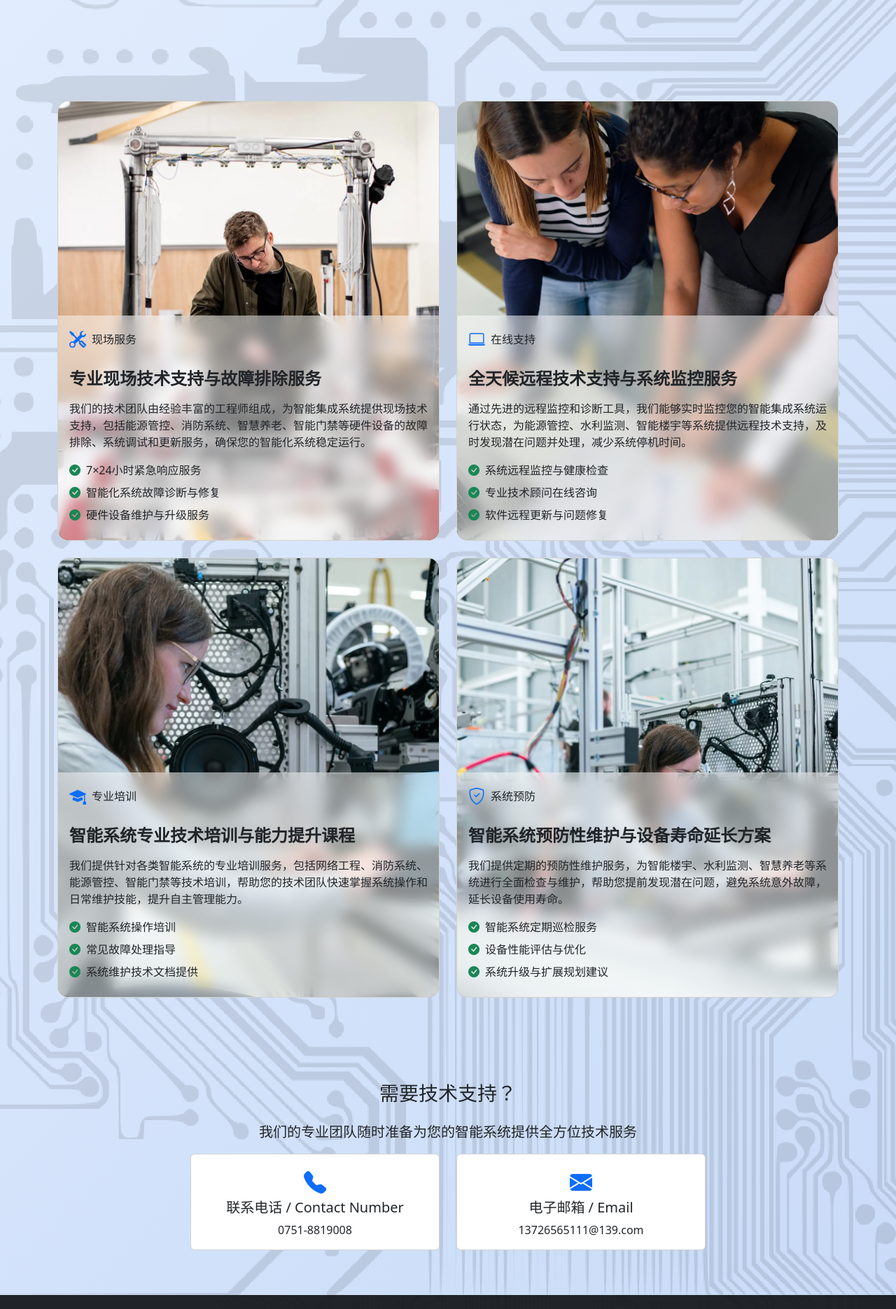
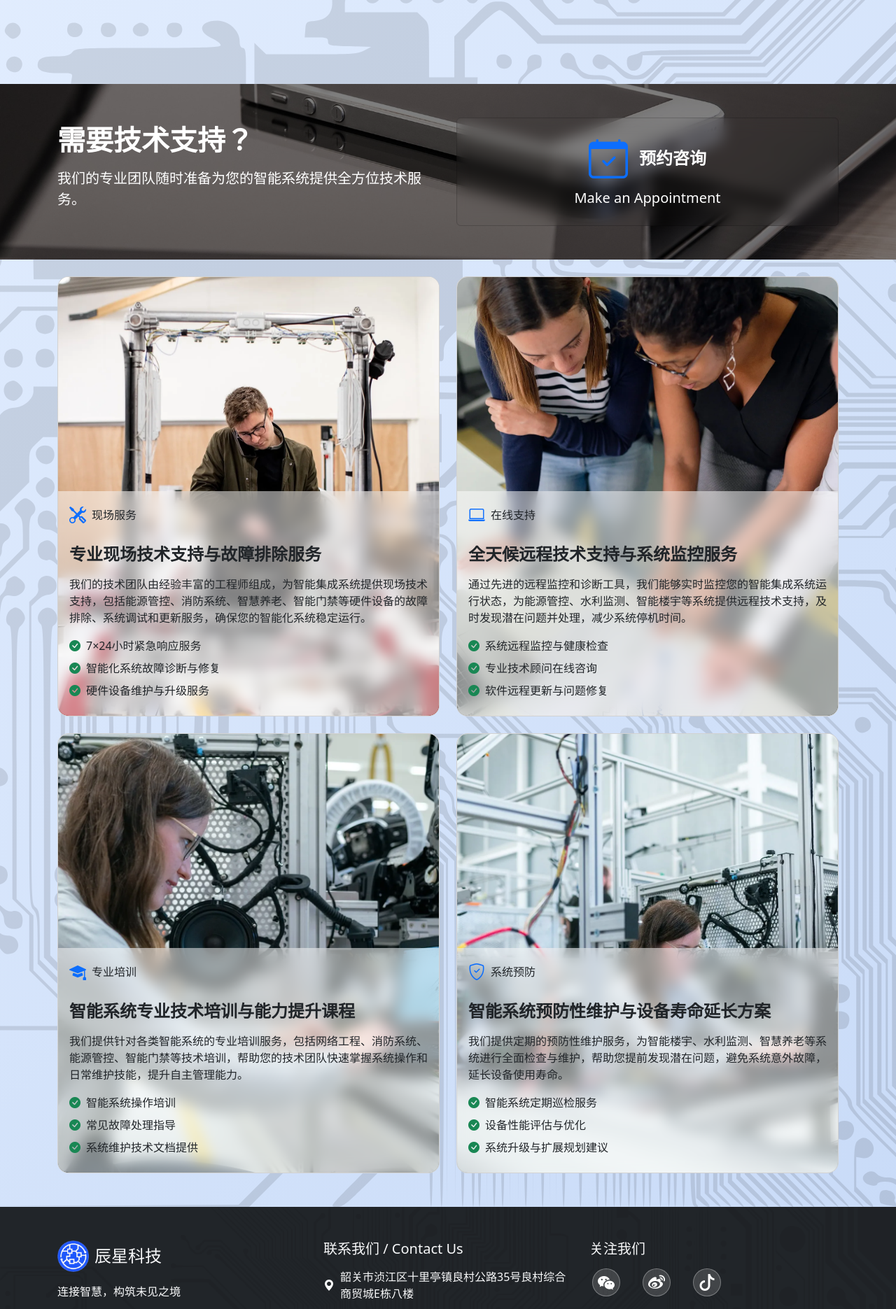
Before and after one commit to HuaHua-Technophile/ChenXingWeb, a Vue app: page /tech-support in a window 1280 px wide. Shown: the part 680-2551 px from the top of the page at 70% size. Built offline with nearby package versions, Linux system fonts and the light colour scheme.

Commit message:
新增联系信息组件，更新样式以调整背景透明度，添加技术支持视图中的联系信息，更新关于我们和首页视图以包含新组件，新增背景图片。

```diff
--- a/components.d.ts
+++ b/components.d.ts
@@ -8,6 +8,7 @@ export {}
 /* prettier-ignore */
 declare module 'vue' {
   export interface GlobalComponents {
+    ContactInfoSection: typeof import('./src/components/ContactInfoSection.vue')['default']
     ElImage: typeof import('element-plus/es')['ElImage']
     Footer: typeof import('./src/components/Footer.vue')['default']
     Header: typeof import('./src/components/Header.vue')['default']
--- a/src/assets/main.scss
+++ b/src/assets/main.scss
@@ -74,7 +74,7 @@ html {
     left: 0;
     right: 0;
     bottom: 0;
-    background-color: rgba(var(--bs-body-bg-rgb), 0.3);
+    background-color: rgba(var(--bs-body-bg-rgb), 0.4);
     z-index: 0;
   }
 }
--- /dev/null
+++ b/src/components/ContactInfoSection.vue
@@ -0,0 +1,50 @@
+<template>
+  <section
+    class="py-4 py-md-5 position-relative overflow-hidden"
+    style="
+      background-image: url('/images/technology-6801334_1920.jpg');
+      background-size: cover;
+      background-position: center;
+    "
+    data-aos="fade-left"
+  >
+    <div class="position-absolute top-0 start-0 w-100 h-100 bg-black bg-opacity-50"></div>
+    <div class="container position-relative" style="z-index: 1">
+      <div class="row align-items-center">
+        <div class="col-lg-6 text-white mb-2 mb-lg-0" data-aos="fade-up">
+          <h3 class="mb-3 fw-bold display-6">需要技术支持？</h3>
+          <p class="lead">我们的专业团队随时准备为您的智能系统提供全方位技术服务。</p>
+        </div>
+        <div class="col-lg-6">
+          <div
+            class="card bg-transparent blur-10 hover-up transition-500 overflow-hidden cursor-pointer"
+            @click="goToContact"
+            data-aos="fade-up"
+            data-aos-delay="200"
+          >
+            <div
+              class="card-body text-white d-flex flex-column justify-content-center align-items-center p-2 p-md-4"
+            >
+              <div class="d-flex align-items-center mb-2">
+                <i class="bi bi-calendar-check display-4 text-primary me-3"></i>
+                <h4 class="fw-bold mb-0">预约咨询</h4>
+              </div>
+              <p class="lead mb-0">Make an Appointment</p>
+            </div>
+          </div>
+        </div>
+      </div>
+    </div>
+  </section>
+</template>
+
+<script setup lang="ts">
+import { useRouter } from 'vue-router'
+
+const router = useRouter()
+
+// 跳转到联系我们页面
+const goToContact = () => {
+  router.push('/contact')
+}
+</script>
--- a/src/views/AboutView.vue
+++ b/src/views/AboutView.vue
@@ -1,9 +1,9 @@
 <template>
   <main>
-    <!-- 顶部横幅 -->
-    <section class="hero-section position-relative overflow-hidden w-100" data-aos="fade-down">
+    <!-- 顶部首屏 -->
+    <section class="hero-section position-relative overflow-hidden w-100 pt-5" data-aos="fade-down">
       <div class="container">
-        <div class="row min-vh-50 align-items-center justify-content-center text-center pt-5">
+        <div class="row min-vh-50 align-items-center justify-content-center text-center">
           <p class="text-uppercase mt-2 mt-lg-4 mb-3 small fw-bold text-primary" data-aos="fade-up">
             About Us
           </p>
@@ -26,7 +26,8 @@
         </div>
       </div>
     </section>
-
+    <!-- 联系信息 -->
+    <ContactInfoSection />
     <!-- 主要内容部分 -->
     <section
       :style="{
@@ -479,6 +480,14 @@ const swiperModules = [Navigation, Pagination, EffectCoverflow, Autoplay]
   min-height: 50vh;
 }
 
+// 在移动端减少首屏垂直间距
+@media (max-width: 991.98px) {
+  .min-vh-50 {
+    min-height: auto;
+    padding-bottom: 2rem;
+  }
+}
+
 // 数字完成动画后的效果
 @keyframes highlight {
   0% {
--- a/src/views/HomeView.vue
+++ b/src/views/HomeView.vue
@@ -2,6 +2,7 @@
 // 首页组件
 import { ref, onMounted, onUnmounted } from 'vue'
 import { useRouter } from 'vue-router'
+import ContactInfoSection from '@/components/ContactInfoSection.vue'
 // 保留导入
 import 'aos/dist/aos.css'
 // 从JSON文件导入服务数据
@@ -127,11 +128,9 @@ const navigateToService = (index: number) => {
 </script>
 
 <template>
-  <main>
-    <!-- 首屏英雄部分 -->
-    <section
-      class="hero-section position-relative overflow-hidden min-vh-100 d-flex align-items-center pt-5 pt-lg-0"
-    >
+  <main class="home-main position-relative">
+    <!-- 首屏部分 -->
+    <section class="hero-section overflow-hidden min-vh-100 d-flex align-items-center pt-5 pt-lg-0">
       <div class="container">
         <div class="row align-items-center h-100">
           <div class="col-lg-6">
@@ -250,6 +249,8 @@ const navigateToService = (index: number) => {
       </div>
     </section>
 
+    <ContactInfoSection />
+
     <!-- 关于我们部分 -->
     <section class="py-3 py-lg-5">
       <div class="container py-2 py-lg-5">
@@ -349,23 +350,11 @@ const navigateToService = (index: number) => {
         </div>
       </div>
     </section>
-
-    <!-- 联系我们部分 -->
-    <section id="contact" class="py-3 py-lg-5">
-      <div class="container py-2 py-lg-5">
-        <div class="row justify-content-center">
-          <div class="col-lg-8 text-center mb-5" data-aos="fade-up">
-            <h2 class="fs-md-1 fs-2 fw-bold mb-3">联系我们</h2>
-            <p class="lead fs-md-4 fs-5">随时为您提供硬件施工与软件开发的智能化一体解决方案</p>
-          </div>
-        </div>
-      </div>
-    </section>
   </main>
 </template>
 
 <style scoped lang="scss">
-.hero-section::before {
+.home-main::before {
   content: '';
   position: absolute;
   top: 0;
@@ -375,8 +364,8 @@ const navigateToService = (index: number) => {
   background-image: url('/images/home/电路板背景.svg');
   background-size: cover;
   background-position: center;
-  z-index: 0;
   opacity: 0.1;
+  z-index: -1;
 }
 
 /* 毛玻璃效果 */
--- a/src/views/IntelligentIntegrationView.vue
+++ b/src/views/IntelligentIntegrationView.vue
@@ -1,13 +1,40 @@
 <template>
   <main
-    class="pt-5 position-relative bgimg-center-cover bgimg-mask top-gradient-mask"
+    class="bgimg-center-cover bgimg-mask"
     style="background-image: url('/images/pexels-cookiecutter-17489160.webp')"
   >
-    <div class="container py-4 position-relative z-index-2">
-      <h1 class="text-center mb-4" data-aos="fade-down" data-aos-duration="1000">智能集成</h1>
+    <!-- 首屏 -->
+    <section class="vh-100 container pt-5 pt-md-0">
+      <div class="row align-items-center h-100">
+        <div class="col-md-6" data-aos="fade-right" data-aos-duration="1000">
+          <img :src="randomImage" class="img-fluid rounded" alt="智能集成" />
+        </div>
+        <div class="col-md-6 ps-lg-5" data-aos="fade-left" data-aos-duration="1000">
+          <p class="text-primary fw-bold">OUR ADVANTAGES</p>
+          <h2 class="h3 mb-3">通过智能集成为您的业务赋能</h2>
+          <p class="mb-4 text-body-secondary fs-lg-5">
+            我们将分散的系统、应用和数据连接起来，打破信息孤岛，实现数据和流程的无缝流转，帮助您优化业务流程、提高决策效率、创造新的商业价值。
+          </p>
+          <div class="row row-cols-1 row-cols-md-2 g-3">
+            <div class="col mt-2 mt-md-4" v-for="advantage in advantages" :key="advantage">
+              <div
+                class="bg-body bg-opacity-25 blur-5 ps-3 py-2 py-md-3 rounded shadow-sm border-start border-primary border-5 h-100 d-flex align-items-center hover-up transition-500 fs-7 fs-md-6"
+              >
+                {{ advantage }}
+              </div>
+            </div>
+          </div>
+        </div>
+      </div>
+    </section>
 
+    <!-- 联系信息 -->
+    <ContactInfoSection />
+
+    <!-- 服务区域 -->
+    <section class="container mt-5 pb-3">
       <!-- 服务Tab导航栏,aos动画会限制最大宽度，因此需要显式指定 -->
-      <section
+      <div
         class="row row-cols-4 row-cols-md-auto justify-content-between"
         id="servicesTabs"
         role="tablist"
@@ -29,10 +56,10 @@
             <span class="d-none d-md-inline mt-2">{{ service.title }}</span>
           </button>
         </div>
-      </section>
+      </div>
 
       <!-- 服务内容区域 -->
-      <section
+      <div
         class="tab-content p-md-4 p-3 border rounded bg-body bg-opacity-50 overflow-hidden"
         id="servicesTabContent"
         data-aos="zoom-in"
@@ -56,7 +83,9 @@
               <h2 class="mb-2">{{ services[activeTab].title }}</h2>
               <h4 class="text-primary mb-3">{{ services[activeTab].titleEn }}</h4>
               <p class="lead">{{ services[activeTab].description }}</p>
-              <p class="text-secondary fst-italic mb-0">{{ services[activeTab].descriptionEn }}</p>
+              <p class="text-secondary fst-italic mb-0">
+                {{ services[activeTab].descriptionEn }}
+              </p>
             </div>
 
             <!-- 服务详情内容区域 -->
@@ -177,8 +206,8 @@
             </div>
           </div>
         </transition>
-      </section>
-    </div>
+      </div>
+    </section>
   </main>
 </template>
 
@@ -187,6 +216,25 @@ import { ref, watch, onMounted } from 'vue'
 import { useRoute } from 'vue-router'
 // 从JSON文件导入服务数据
 import services from '@/assets/services.json'
+
+const advantages = ['统一数据视图', '自动化业务流程', '提升运营效率', '快速响应市场']
+
+// 用于随机展示的首页矢量图列表
+const homeImages = [
+  'undraw_two-factor-authentication_8tds.svg',
+  'undraw_visionary-technology_6ouq.svg',
+  'undraw_nakamoto_uy67.svg',
+  'undraw_online-transactions_8chx.svg',
+  'undraw_programming_65t2.svg',
+  'undraw_progressive-app_9517.svg',
+  'undraw_static-website_x3tn.svg',
+  'undraw_ai-agent_pdkp.svg',
+  'undraw_bull-market_4a8e.svg',
+  'undraw_circuit_92r1.svg',
+  'undraw_design-components_529l.svg',
+  'undraw_devices_odm4.svg',
+]
+const randomImage = ref('')
 
 // 获取当前路由信息
 const route = useRoute()
@@ -200,6 +248,10 @@ const leaveClass = ref('animate__fadeOut animate__faster') // 默认退场动画
 
 // 组件挂载后，从URL查询参数中获取tab索引
 onMounted(() => {
+  // 为页首设置随机图片
+  const randomIndex = Math.floor(Math.random() * homeImages.length)
+  randomImage.value = `/images/home/${homeImages[randomIndex]}`
+
   // 如果URL中有tab参数，则使用该参数设置激活的标签页
   if (route.query.tab !== undefined) {
     const tabIndex = Number(route.query.tab)
@@ -260,23 +312,4 @@ watch(activeTab, (newValue, oldValue) => {
     }
   }
 }
-
-// 顶部渐变遮罩
-.top-gradient-mask {
-  &::after {
-    content: '';
-    position: absolute;
-    top: 0;
-    left: 0;
-    right: 0;
-    height: 30%;
-    background: linear-gradient(
-      to bottom,
-      rgba(var(--bs-body-bg-rgb), 0.8) 0%,
-      rgba(255, 255, 255, 0) 100%
-    );
-    z-index: 1;
-    pointer-events: none;
-  }
-}
 </style>
--- a/src/views/TechSupportView.vue
+++ b/src/views/TechSupportView.vue
@@ -11,7 +11,7 @@
               class="img-fluid rounded"
             />
           </div>
-          <div class="col-lg-7">
+          <div class="col-lg-7 ps-lg-5">
             <div class="mb-3" data-aos="fade-up" data-aos-duration="800">
               <span
                 class="text-uppercase fw-bold text-primary border-bottom border-2 border-primary pb-1"
@@ -40,7 +40,7 @@
             </p>
             <a
               href="#services"
-              class="btn btn-primary px-4 py-2"
+              class="btn btn-primary text-body bg-body bg-opacity-25 blur-5 px-4 py-2 hover-up"
               data-aos="zoom-in"
               data-aos-duration="800"
               data-aos-delay="800"
@@ -52,6 +52,9 @@
         </div>
       </div>
     </section>
+
+    <!-- 联系信息 -->
+    <ContactInfoSection />
 
     <!-- 内容 -->
     <section class="container py-4" id="services">
@@ -98,39 +101,12 @@
         </div>
       </div>
     </section>
-
-    <!-- 联系信息 -->
-    <section class="container py-5 mt-4 text-center">
-      <h3 class="mb-4">需要技术支持？</h3>
-      <p class="lead">我们的专业团队随时准备为您的智能系统提供全方位技术服务</p>
-      <div class="row justify-content-center">
-        <div v-for="(contact, index) in contactInfo" :key="index" class="col-md-4 mb-3">
-          <div
-            class="card hover-up transition-500 overflow-hidden cursor-pointer"
-            @click="goToContact"
-          >
-            <div class="card-body">
-              <i :class="`bi ${contact.icon} fs-2 text-primary mb-3`"></i>
-              <h5>{{ contact.title }}</h5>
-              <p class="mb-0">{{ contact.value }}</p>
-            </div>
-          </div>
-        </div>
-      </div>
-    </section>
   </main>
 </template>
 
 <script setup lang="ts">
 import { ref } from 'vue'
-import { useRouter } from 'vue-router'
-
-const router = useRouter()
-
-// 跳转到联系我们页面
-const goToContact = () => {
-  router.push('/contact')
-}
+import ContactInfoSection from '@/components/ContactInfoSection.vue'
 
 // 抽离技术支持服务数据
 const services = ref([
@@ -173,20 +149,6 @@ const services = ref([
     description:
       '我们提供定期的预防性维护服务，为智能楼宇、水利监测、智慧养老等系统进行全面检查与维护，帮助您提前发现潜在问题，避免系统意外故障，延长设备使用寿命。',
     features: ['智能系统定期巡检服务', '设备性能评估与优化', '系统升级与扩展规划建议'],
-  },
-])
-
-// 抽离联系信息数据
-const contactInfo = ref([
-  {
-    icon: 'bi-telephone-fill',
-    title: '联系电话 / Contact Number',
-    value: '0751-8819008',
-  },
-  {
-    icon: 'bi-envelope-fill',
-    title: '电子邮箱 / Email',
-    value: '13726565111@139.com',
   },
 ])
 </script>
@@ -236,9 +198,4 @@ const contactInfo = ref([
     opacity: 0.5;
   }
 }
-
-// 添加鼠标指针样式
-.cursor-pointer {
-  cursor: pointer;
-}
 </style>
```
Also changed, not shown: public/images/technology-6801334_1920.jpg (added).
